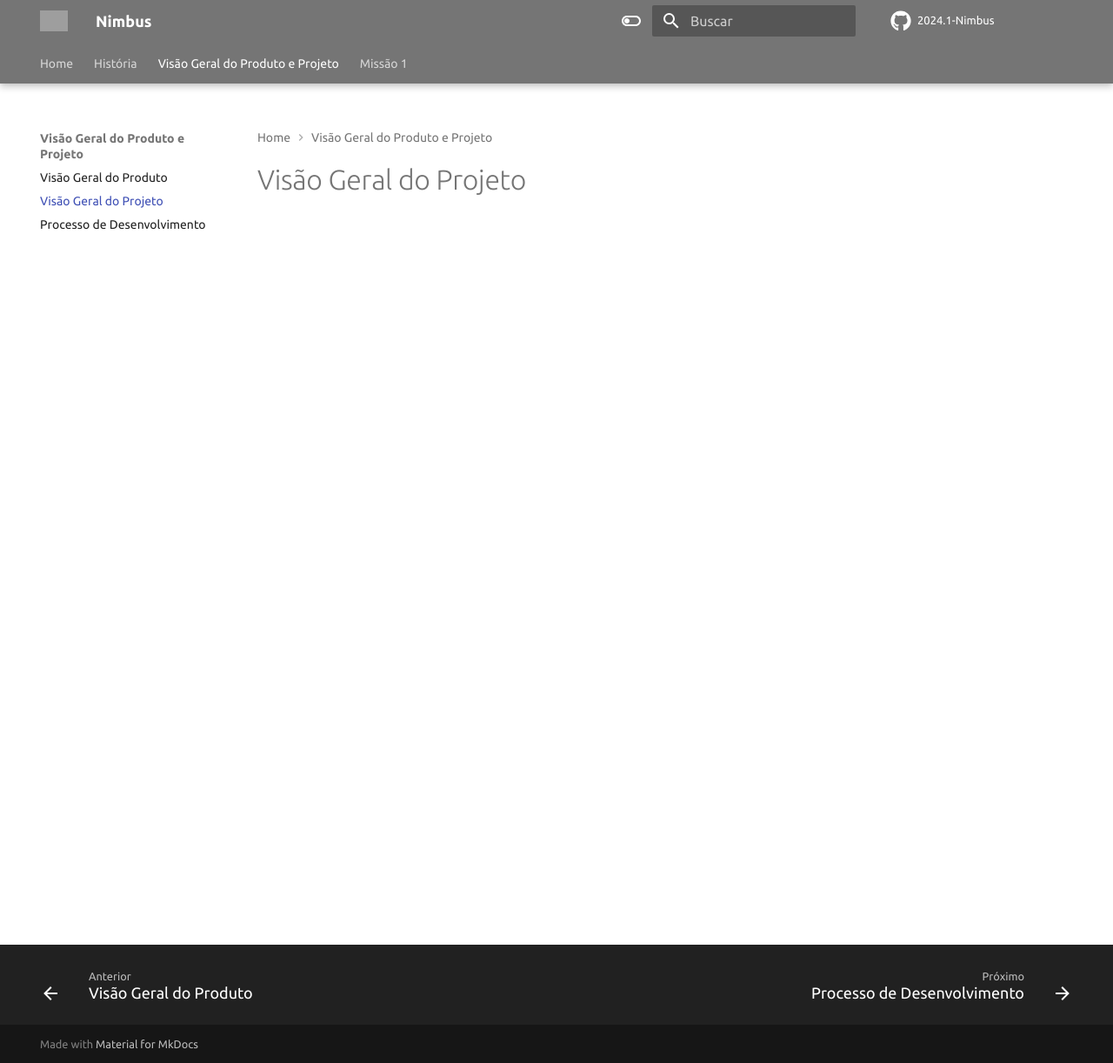
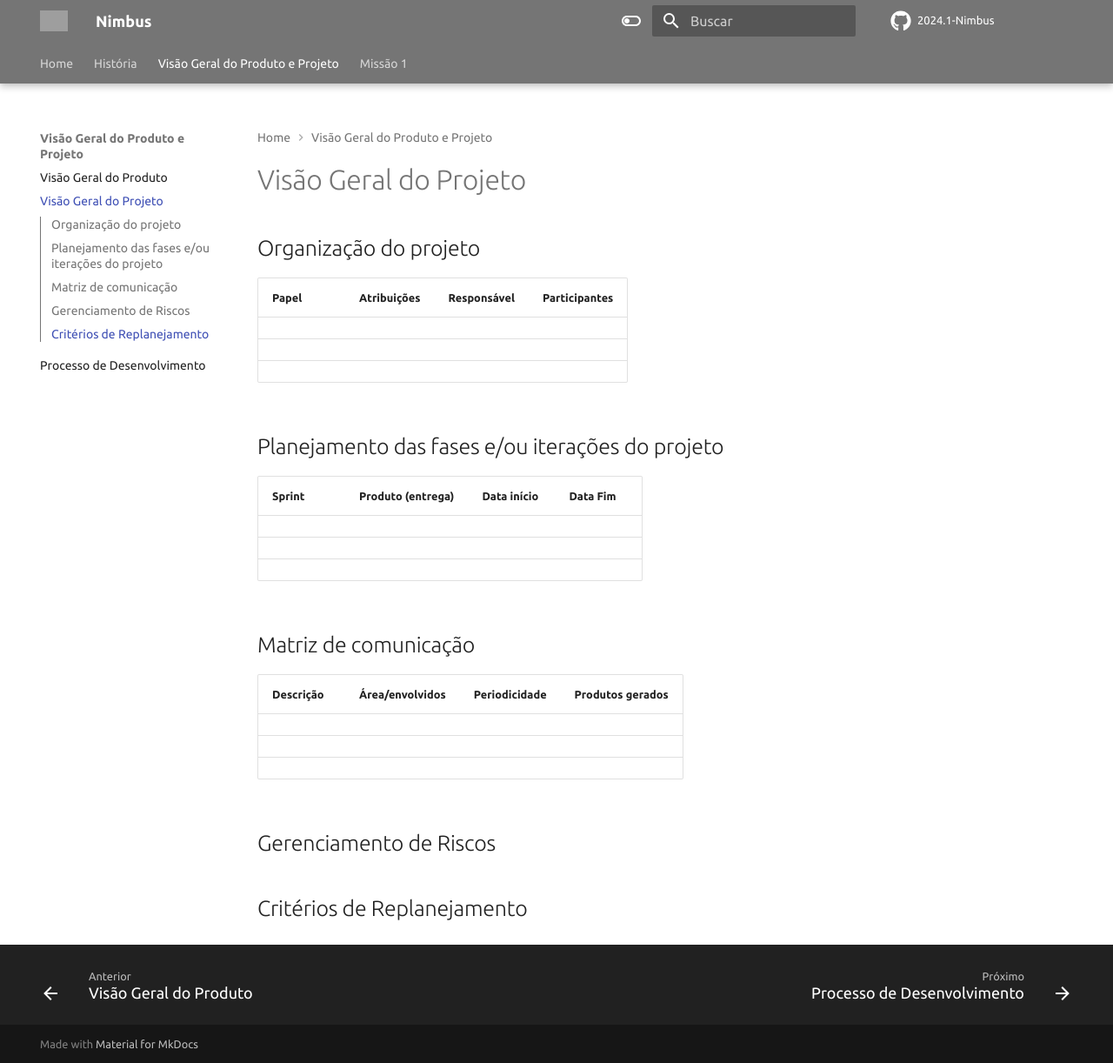
Before and after one commit to mdsreq-fga-unb/2024.1-Nimbus, an MkDocs documentation site: the page built from docs/visao-geral/visao-projeto.md, in a window 1280 px wide and 1222 px high. Shown: the whole window at 87% size. Built offline with MkDocs 1.6.1 and Material for MkDocs 9.7.7, drawn with Linux system fonts in a browser that asks for light colours; comment, search, counter and statistics services are not loaded; grey boxes are pictures that could not be loaded.

Commit message:
Adiciona esqueleto de documento de visão de projeto

```diff
--- a/docs/visao-geral/visao-projeto.md
+++ b/docs/visao-geral/visao-projeto.md
@@ -1 +1,29 @@
 # Visão Geral do Projeto
+
+## Organização do projeto
+
+| Papel | Atribuições | Responsável | Participantes |
+| ----- | ----------- | ----------- | ------------- |
+|       |             |             |               |
+|       |             |             |               |
+|       |             |             |               |
+
+## Planejamento das fases e/ou iterações do projeto
+
+| Sprint | Produto (entrega) | Data início | Data Fim |
+| ------ | ----------------- | ----------- | -------- |
+|        |                   |             |          |
+|        |                   |             |          |
+|        |                   |             |          |
+
+## Matriz de comunicação
+
+| Descrição | Área/envolvidos | Periodicidade | Produtos gerados |
+| --------- | --------------- | ------------- | ---------------- |
+|           |                 |               |                  |
+|           |                 |               |                  |
+|           |                 |               |                  |
+
+## Gerenciamento de Riscos
+
+## Critérios de Replanejamento
```
